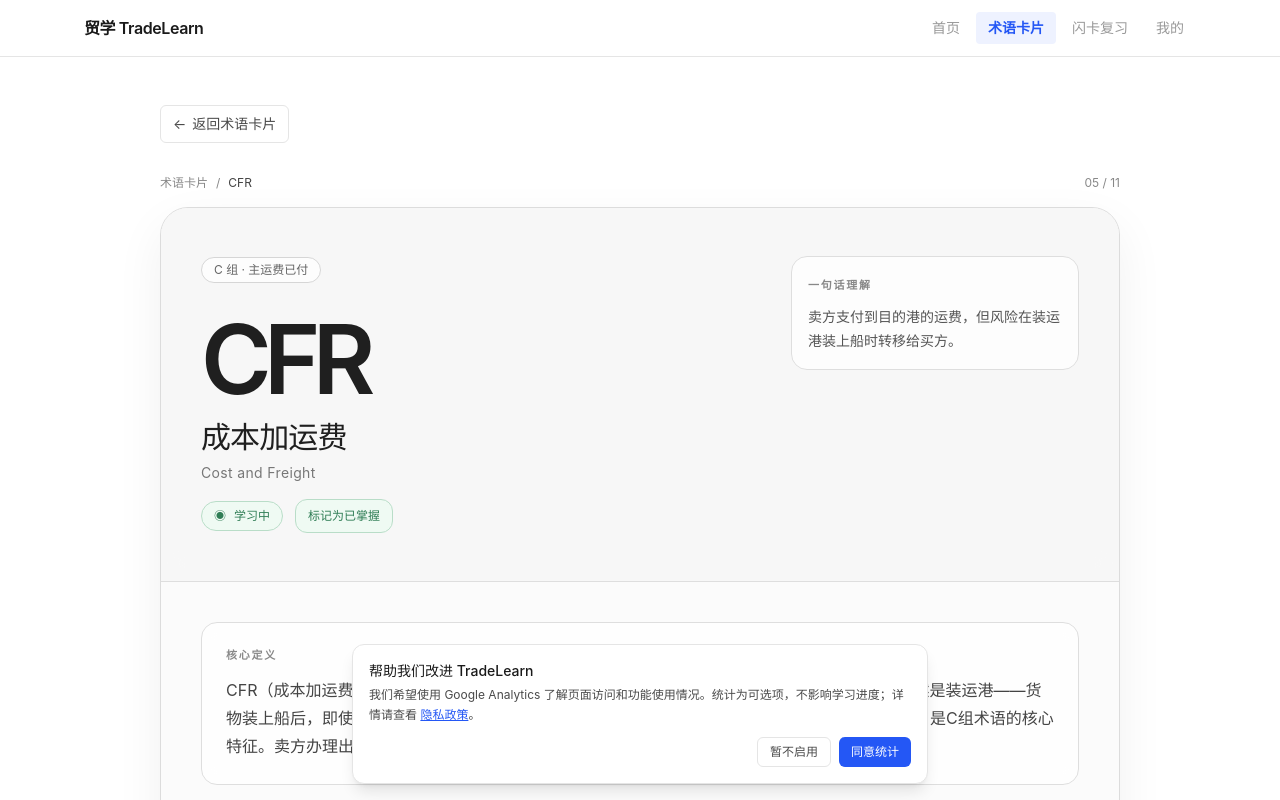
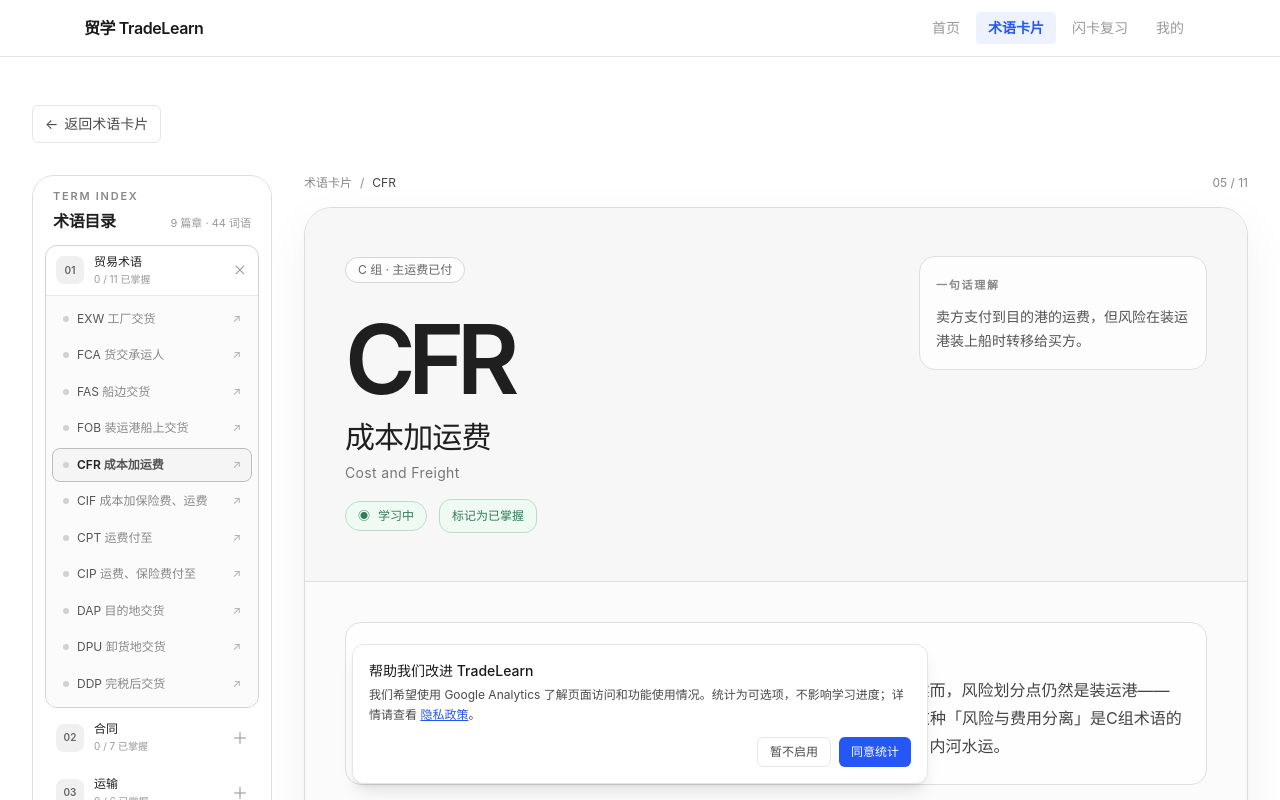
Before and after one commit to fjt926849-design/tradelearn, a Next.js app: page /terms/cfr in a window 1280 px wide. Shown: the top 800 px of the page. Built offline with nearby package versions, Linux system fonts and the light colour scheme; no server answers.

Commit message:
feat: add linked term library sidebar

```diff
--- a/app/glossary/[id]/page.tsx
+++ b/app/glossary/[id]/page.tsx
@@ -7,6 +7,7 @@ import { tradeGlossary } from "@/data/trade-glossary";
 import { termLibraryCards } from "@/data/term-library";
 import PrevNextNav, { type PrevNextLink } from "@/components/learn/PrevNextNav";
 import TermProgressAction from "@/components/terms/TermProgressAction";
+import TermLibrarySidebar from "@/components/terms/TermLibrarySidebar";
 
 export async function generateStaticParams() {
   return tradeGlossary.map((entry) => ({ id: entry.id }));
@@ -37,10 +38,13 @@ export default async function GlossaryDetailPage({
     <div className="min-h-screen" style={{ background: "#fff", color: "#1f1f1f" }}>
       <Header />
       <main>
-        <div className="mx-auto max-w-5xl px-5 py-8 sm:px-8 lg:py-12">
+        <div className="mx-auto max-w-7xl px-5 py-8 sm:px-8 lg:py-12">
           <BackButton fallbackRoute="/terms-preview" label="返回术语篇章" />
 
-          <div className="mt-8 flex items-center justify-between gap-4 text-xs" style={{ color: "#888" }}>
+          <div className="mt-8 lg:grid lg:grid-cols-[15rem_minmax(0,1fr)] lg:items-start lg:gap-8">
+            <TermLibrarySidebar currentId={entry.id} currentChapterId={`glossary-${entry.group}`} />
+            <div className="min-w-0">
+              <div className="flex items-center justify-between gap-4 text-xs" style={{ color: "#888" }}>
                 <nav aria-label="当前位置" className="flex items-center gap-2">
                   <Link href="/terms-preview" className="hover:text-[#222]">术语篇章</Link>
                   <span aria-hidden="true">/</span>
@@ -128,6 +132,8 @@ export default async function GlossaryDetailPage({
                 />
               </div>
             </div>
+          </div>
+        </div>
       </main>
       <Footer />
     </div>
--- a/app/terms/[code]/page.tsx
+++ b/app/terms/[code]/page.tsx
@@ -7,6 +7,7 @@ import { getModuleNav, getPrevNext } from "@/lib/navigation";
 import PrevNextNav from "@/components/learn/PrevNextNav";
 import BackButton from "@/components/learn/BackButton";
 import TermProgressAction from "@/components/terms/TermProgressAction";
+import TermLibrarySidebar from "@/components/terms/TermLibrarySidebar";
 
 export async function generateStaticParams() {
   return tradeTerms.map((term) => ({ code: term.code.toLowerCase() }));
@@ -33,10 +34,13 @@ export default async function TermDetailPage({
     <div className="min-h-screen" style={{ background: "#fff", color: "#1f1f1f" }}>
       <Header />
       <main>
-        <div className="mx-auto max-w-5xl px-5 py-8 sm:px-8 lg:py-12">
+        <div className="mx-auto max-w-7xl px-5 py-8 sm:px-8 lg:py-12">
           <BackButton fallbackRoute="/terms-preview" label="返回术语卡片" />
 
-          <div className="mt-8 flex items-center justify-between gap-4 text-xs" style={{ color: "#888" }}>
+          <div className="mt-8 lg:grid lg:grid-cols-[15rem_minmax(0,1fr)] lg:items-start lg:gap-8">
+            <TermLibrarySidebar currentId={term.code} currentChapterId="trade-terms" />
+            <div className="min-w-0">
+              <div className="flex items-center justify-between gap-4 text-xs" style={{ color: "#888" }}>
                 <nav aria-label="当前位置" className="flex items-center gap-2">
                   <Link href="/terms-preview" className="hover:text-[#222]">术语卡片</Link>
                   <span aria-hidden="true">/</span>
@@ -132,6 +136,8 @@ export default async function TermDetailPage({
 
               <div className="mt-7"><PrevNextNav prev={prev} next={next} /></div>
             </div>
+          </div>
+        </div>
       </main>
       <Footer />
     </div>
--- /dev/null
+++ b/components/terms/TermLibrarySidebar.tsx
@@ -0,0 +1,144 @@
+"use client";
+
+import Link from "next/link";
+import { useState, useSyncExternalStore } from "react";
+import { termLibraryChapters } from "@/data/term-library";
+
+type SidebarStatus = "new" | "learning" | "mastered";
+type SidebarRecords = Record<string, { status?: SidebarStatus }>;
+type LegacySidebarRecords = Record<string, { status?: SidebarStatus | "familiar" }>;
+
+const emptySidebarRecords: SidebarRecords = {};
+let cachedSidebarRecords: SidebarRecords | null = null;
+
+function readSidebarRecords() {
+  if (typeof window === "undefined") return emptySidebarRecords;
+  if (cachedSidebarRecords) return cachedSidebarRecords;
+
+  try {
+    const termRecords = JSON.parse(window.localStorage.getItem("tradelearn-term-card-progress-v1") ?? "{}") as SidebarRecords;
+    const legacy = JSON.parse(window.localStorage.getItem("tradelearn-flashcard-progress") ?? "{}") as { terms?: LegacySidebarRecords };
+    const legacyRecords = Object.fromEntries(
+      Object.entries(legacy.terms ?? {}).map(([id, record]) => [id, { status: record.status === "mastered" || record.status === "familiar" ? "mastered" : record.status === "learning" ? "learning" : "new" }]),
+    ) satisfies SidebarRecords;
+    cachedSidebarRecords = { ...legacyRecords, ...termRecords };
+  } catch {
+    cachedSidebarRecords = emptySidebarRecords;
+  }
+
+  return cachedSidebarRecords;
+}
+
+function useSidebarStatus() {
+  const records = useSyncExternalStore(
+    () => () => undefined,
+    readSidebarRecords,
+    () => emptySidebarRecords,
+  );
+
+  return (termId: string): SidebarStatus => records[termId]?.status ?? "new";
+}
+
+type TermLibrarySidebarProps = {
+  currentId: string;
+  currentChapterId: string;
+};
+
+export default function TermLibrarySidebar({ currentId, currentChapterId }: TermLibrarySidebarProps) {
+  const [expandedChapter, setExpandedChapter] = useState(currentChapterId);
+  const [mobileOpen, setMobileOpen] = useState(false);
+  const getStatus = useSidebarStatus();
+
+  return (
+    <aside aria-label="术语目录" className="lg:sticky lg:top-20 lg:self-start">
+      <div className="lg:hidden rounded-2xl border bg-white/70" style={{ borderColor: "#dedede" }}>
+        <button
+          type="button"
+          onClick={() => setMobileOpen((open) => !open)}
+          className="flex w-full items-center justify-between gap-4 px-4 py-3.5 text-left"
+          aria-expanded={mobileOpen}
+        >
+          <span>
+            <span className="block text-[11px] font-semibold uppercase tracking-[0.16em]" style={{ color: "#888" }}>TERM INDEX</span>
+            <span className="mt-1 block text-sm font-medium">切换术语 · {termLibraryChapters.find((chapter) => chapter.id === currentChapterId)?.title ?? "术语目录"}</span>
+          </span>
+          <span className={`text-lg transition-transform ${mobileOpen ? "rotate-45" : ""}`} style={{ color: "#888" }} aria-hidden="true">＋</span>
+        </button>
+        {mobileOpen && <div className="border-t px-3 py-3" style={{ borderColor: "#e8e8e8" }}><ChapterList currentId={currentId} expandedChapter={expandedChapter} onToggle={setExpandedChapter} getStatus={getStatus} /></div>}
+      </div>
+
+      <div className="hidden max-h-[calc(100vh-6.5rem)] overflow-y-auto rounded-[22px] border bg-white/70 p-3 lg:block" style={{ borderColor: "#dedede" }}>
+        <div className="px-2 pb-3">
+          <p className="text-[11px] font-semibold uppercase tracking-[0.16em]" style={{ color: "#888" }}>TERM INDEX</p>
+          <div className="mt-1 flex items-baseline justify-between gap-3">
+            <h2 className="text-base font-semibold tracking-[-0.02em]">术语目录</h2>
+            <span className="text-[11px]" style={{ color: "#999" }}>9 篇章 · 44 词语</span>
+          </div>
+        </div>
+        <ChapterList currentId={currentId} expandedChapter={expandedChapter} onToggle={setExpandedChapter} getStatus={getStatus} />
+      </div>
+    </aside>
+  );
+}
+
+function ChapterList({
+  currentId,
+  expandedChapter,
+  onToggle,
+  getStatus,
+}: {
+  currentId: string;
+  expandedChapter: string;
+  onToggle: (chapterId: string) => void;
+  getStatus: (termId: string) => SidebarStatus;
+}) {
+  return (
+    <div className="space-y-1">
+      {termLibraryChapters.map((chapter) => {
+        const isExpanded = expandedChapter === chapter.id;
+        const mastered = chapter.terms.filter((term) => getStatus(term.id) === "mastered").length;
+        return (
+          <section key={chapter.id} className="overflow-hidden rounded-xl border" style={{ borderColor: isExpanded ? "#d2d2d2" : "transparent" }}>
+            <button
+              type="button"
+              onClick={() => onToggle(isExpanded ? "" : chapter.id)}
+              className="group flex w-full items-center gap-2.5 rounded-xl px-2.5 py-2 text-left transition-colors hover:bg-[#fafafa]"
+              aria-expanded={isExpanded}
+              aria-controls={`term-chapter-${chapter.id}`}
+            >
+              <span className="flex h-7 w-7 shrink-0 items-center justify-center rounded-lg bg-[#f0f0f0] text-[10px] font-semibold" style={{ color: "#666" }}>{chapter.number}</span>
+              <span className="min-w-0 flex-1">
+                <span className="block truncate text-xs font-medium">{chapter.title}</span>
+                <span className="mt-0.5 block text-[10px]" style={{ color: "#999" }}>{mastered} / {chapter.terms.length} 已掌握</span>
+              </span>
+              <span className={`text-base transition-transform ${isExpanded ? "rotate-45" : ""}`} style={{ color: "#999" }} aria-hidden="true">＋</span>
+            </button>
+
+            {isExpanded && <div id={`term-chapter-${chapter.id}`} className="space-y-0.5 border-t px-1.5 py-1.5" style={{ borderColor: "#e8e8e8", background: "rgba(248,248,248,.55)" }}>
+              {chapter.terms.map((term) => {
+                const isCurrent = term.id === currentId;
+                const status = getStatus(term.id);
+                return (
+                  <Link
+                    key={term.id}
+                    href={term.href}
+                    aria-current={isCurrent ? "page" : undefined}
+                    className="flex items-center gap-2 rounded-lg border px-2.5 py-2 transition-colors hover:bg-white"
+                    style={{
+                      borderColor: isCurrent ? "#bdbdbd" : "transparent",
+                      background: isCurrent ? "#f5f5f5" : "transparent",
+                    }}
+                  >
+                    <span className="h-1.5 w-1.5 shrink-0 rounded-full" style={{ background: status === "mastered" ? "#2f7d55" : status === "learning" ? "#8bb69c" : "#d2d2d2" }} aria-hidden="true" />
+                    <span className="min-w-0 flex-1 truncate text-xs" style={{ color: isCurrent ? "#222" : "#555", fontWeight: isCurrent ? 600 : 400 }}>{term.code} <span style={{ color: isCurrent ? "#555" : "#888" }}>{term.name}</span></span>
+                    <span className="text-[11px]" style={{ color: "#aaa" }} aria-hidden="true">↗</span>
+                  </Link>
+                );
+              })}
+            </div>}
+          </section>
+        );
+      })}
+    </div>
+  );
+}
--- a/components/terms/TermProgressAction.tsx
+++ b/components/terms/TermProgressAction.tsx
@@ -1,11 +1,16 @@
 "use client";
 
-import { useEffect } from "react";
+import { useEffect, useSyncExternalStore } from "react";
 import { useTermCardProgress } from "@/hooks/useTermCardProgress";
 
 export default function TermProgressAction({ termId }: { termId: string }) {
   const { getStatus, markOpened, markMastered, markNew } = useTermCardProgress();
-  const status = getStatus(termId);
+  const hydrated = useSyncExternalStore(
+    () => () => undefined,
+    () => true,
+    () => false,
+  );
+  const status = hydrated ? getStatus(termId) : "new";
 
   useEffect(() => {
     markOpened(termId);
```
Lines whose indentation alone changed are shown as unchanged.
